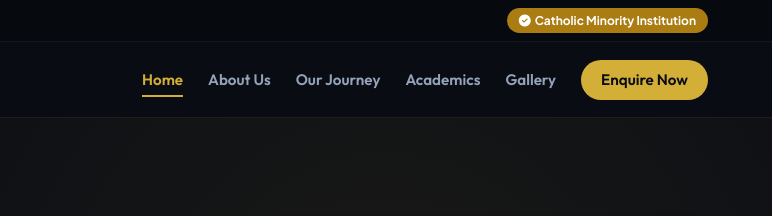
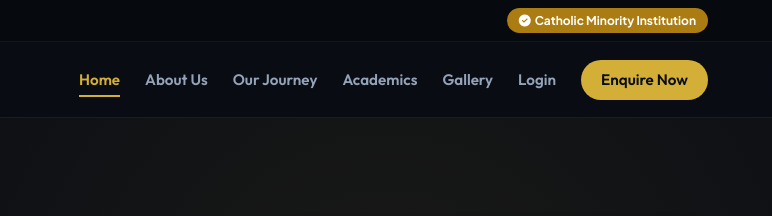
Before and after one commit to mindwhile18-beep/jesus-mary, a website: page index.html in a window 1280 px wide. Shown: the top 216 px of the page, 508-1280 px from the left. Drawn offline with Linux system fonts and the light colour scheme.

Commit message:
Add Login link pointing to ERP portal in navigation header

```diff
--- a/index.html
+++ b/index.html
@@ -47,6 +47,7 @@
                 <a href="#timeline" class="nav-link">Our Journey</a>
                 <a href="#academics" class="nav-link">Academics</a>
                 <a href="#gallery" class="nav-link">Gallery</a>
+                <a href="https://jmj.ourschoolerp.com/signin/index" target="_blank" class="nav-link">Login</a>
                 <a href="#contact" class="nav-link contact-btn">Enquire Now</a>
             </nav>
             <button class="mobile-toggle" id="mobileToggle" aria-label="Toggle Navigation">
```
